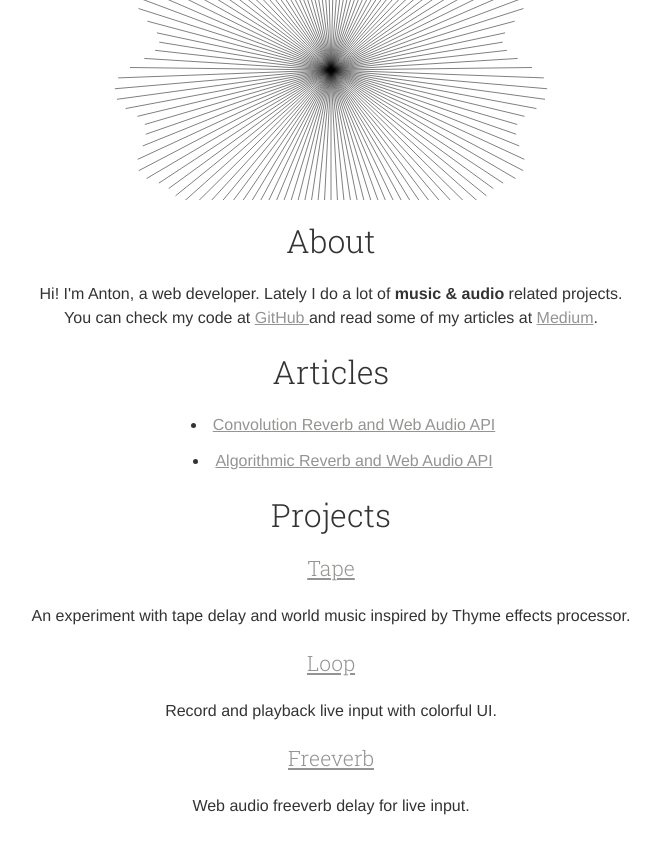
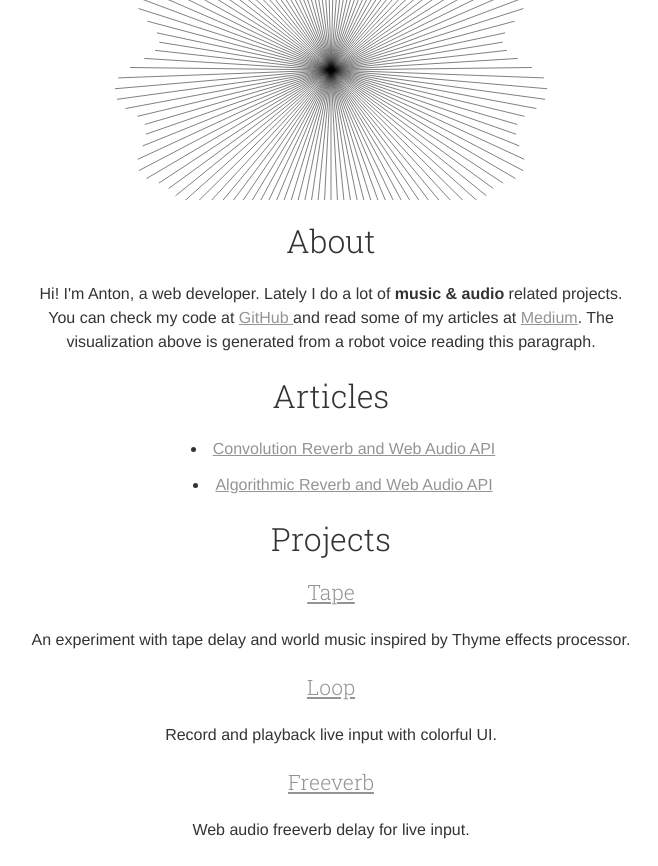
Before and after one commit to miselaytes-anton/amcv2, a Gatsby site: page / in a window 1280 px wide. Shown: the whole page, without its empty margins (309-967 px from the left). Before the commit the page ends 842 px from the top, so only its background shows below. Built offline with nearby package versions, Linux system fonts and the light colour scheme; Gatsby itself is replaced by a stand-in of ours.

Commit message:
update text

```diff
--- a/content.js
+++ b/content.js
@@ -27,7 +27,7 @@ module.exports = {
     },
   ],
   meta: {
-    title: 'Web developer with interest in music & audio',
+    title: 'Web developer, music & audio',
     siteUrl: 'https://amiselaytes.com',
   },
   urls: {
--- a/src/templates/index.js
+++ b/src/templates/index.js
@@ -22,6 +22,7 @@ export default ({pageContext: {projects, articles, meta, urls}}) => (
       <p> Hi! I'm Anton, a web developer. Lately I do a lot of <strong>music & audio</strong> related projects.
         You can check my code at <a href={urls.github} target="_blanc" title="code">GitHub </a>
         and read some of my articles at <a href={urls.medium} target="_blanc" title="articles">Medium</a>.
+        The visualization above is generated from a robot voice reading this paragraph.
       </p>
       <h1>Articles</h1>
       <ul> {articles.map(article => <Article key={article.url} {...article} />)} </ul>
```
